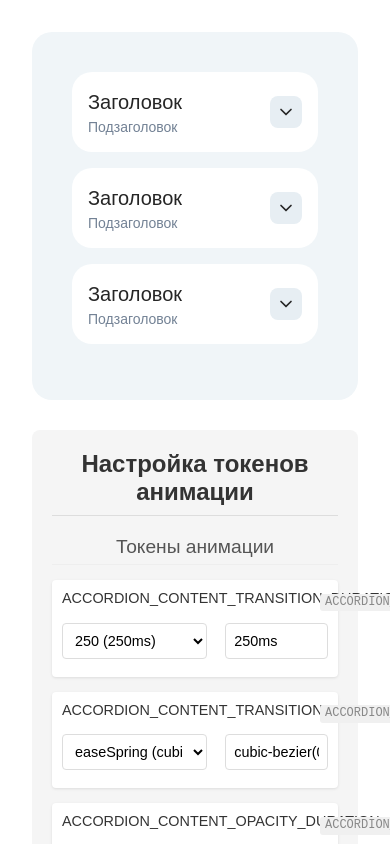
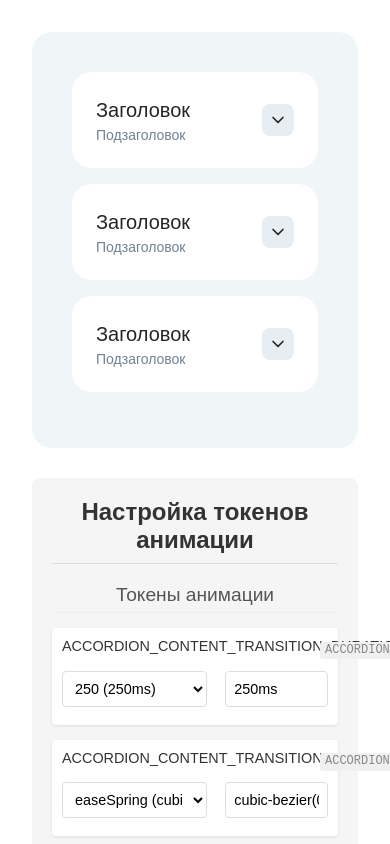
Before and after one commit to maxim-petrov/accordion, a React (Vite) app: page / in a window 390 px wide. Shown: the top 844 px of the page. Built offline with nearby package versions, Linux system fonts and the light colour scheme; a web font is replaced by a local one.

Commit message:
Update padding

```diff
--- a/src/component/styles/component.scss
+++ b/src/component/styles/component.scss
@@ -237,7 +237,7 @@
 
 @media (max-width: 767px) {
   .acr-wrapTop-79f-12-2-0 {
-    padding:16px
+    padding:24px
   }
 }
 
```
